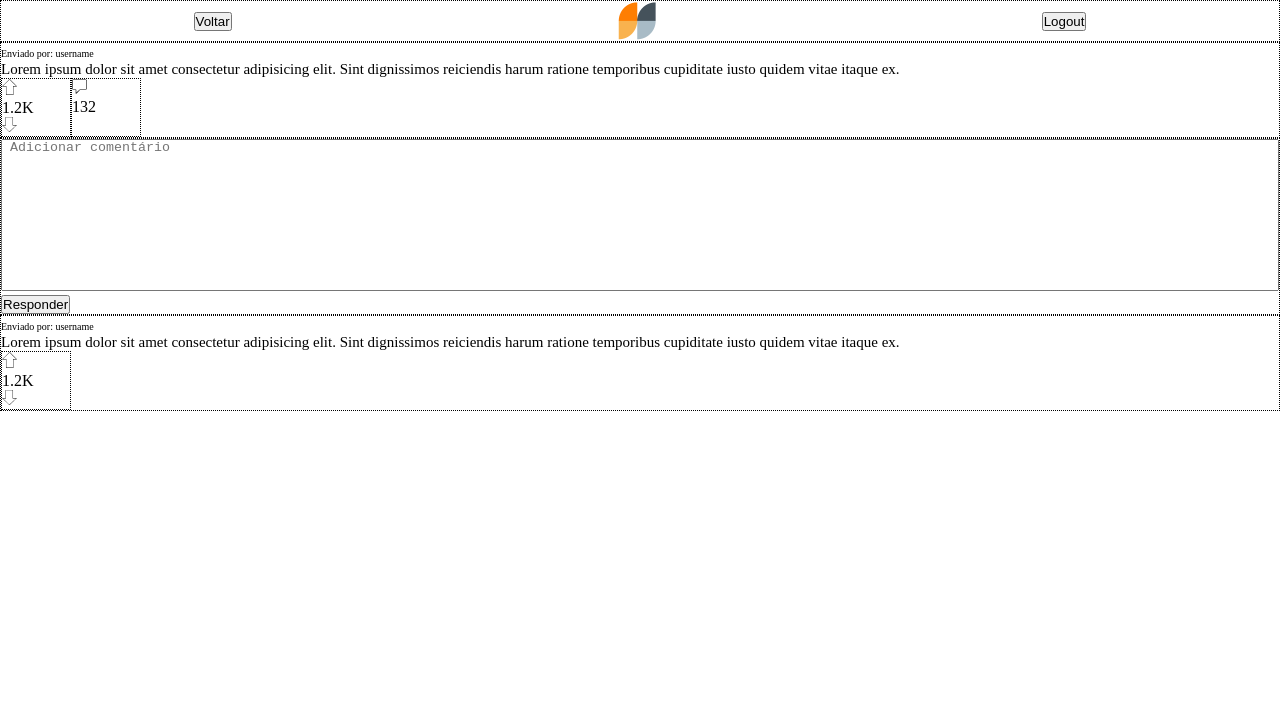
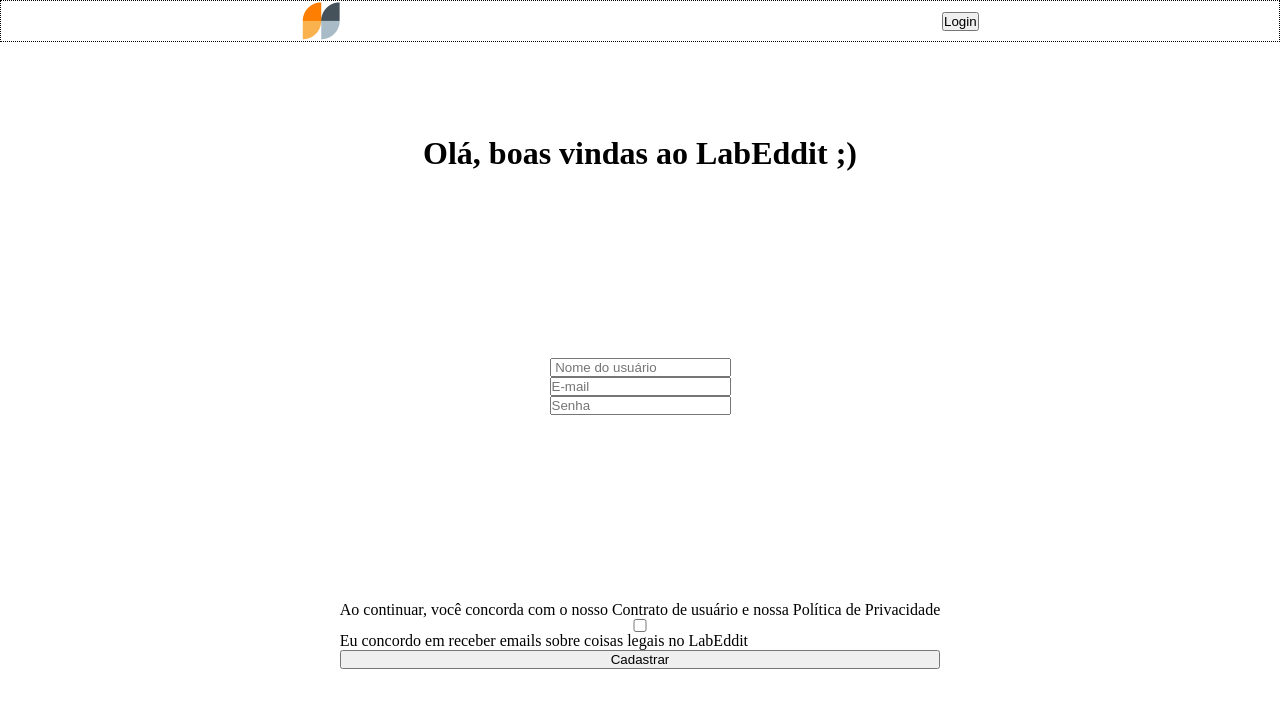
Before and after one commit to future4code/silveira-Lourenco-Souza, a React (Create React App) app in the folder modulo3/projeto-LabEddit/labeddit/: page / in a window 1280 px wide. Shown: the top 708 px of the page. Built offline with nearby package versions, Linux system fonts and the light colour scheme.

Commit message:
bugs corrigidos...

```diff
--- a/modulo3/projeto-LabEddit/labeddit/src/App.js
+++ b/modulo3/projeto-LabEddit/labeddit/src/App.js
@@ -15,8 +15,8 @@ const App = () => {
       {/* <PostCard post /> */}
       {/* <FeedPage /> */}
       {/* <LoginPage /> */}
-      <PostDetailsPage />
-      {/* <SignupPage /> */}
+      {/* <PostDetailsPage /> */}
+      <SignupPage />
     </>
   )
 }
--- a/modulo3/projeto-LabEddit/labeddit/src/pages/SignupPage/SignupPage-styled.js
+++ b/modulo3/projeto-LabEddit/labeddit/src/pages/SignupPage/SignupPage-styled.js
@@ -1,13 +1,13 @@
 import styled from 'styled-components'
 
 export const ContainerMain = styled.div`
-  margin: auto;
-  min-height: 100vh;
+  margin: 0 auto;
+  height: 90vh;
   width: 100vw;
   display: flex;
   flex-direction: column;
   align-items: center;
-  justify-content: center;
+  justify-content: space-around;
     div{
       display: flex;
       flex-direction: column;
--- a/modulo3/projeto-LabEddit/labeddit/src/pages/SignupPage/SignupPage.js
+++ b/modulo3/projeto-LabEddit/labeddit/src/pages/SignupPage/SignupPage.js
@@ -6,7 +6,7 @@ import Header from '../../components/Header/Header'
 
 const SignupPage = () => {
   return (
-    <>
+    <div>
       <Header />
       <ContainerMain>
           <h1>Olá, boas vindas ao LabEddit ;)</h1>
@@ -26,7 +26,7 @@ const SignupPage = () => {
             <button>Cadastrar</button>
           </div>
       </ContainerMain>
-    </>
+    </div>
   )
 }
 
```
Lines whose indentation alone changed are shown as unchanged.
